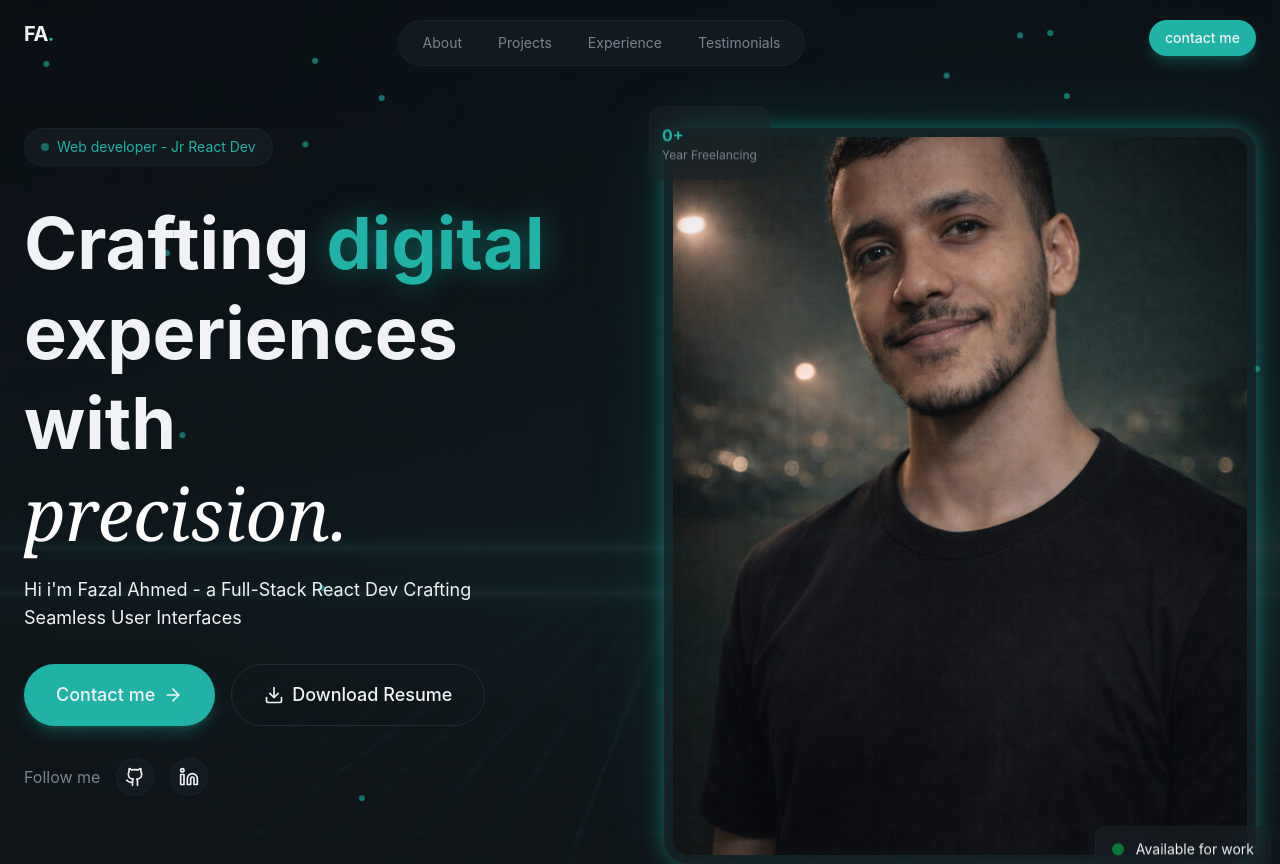
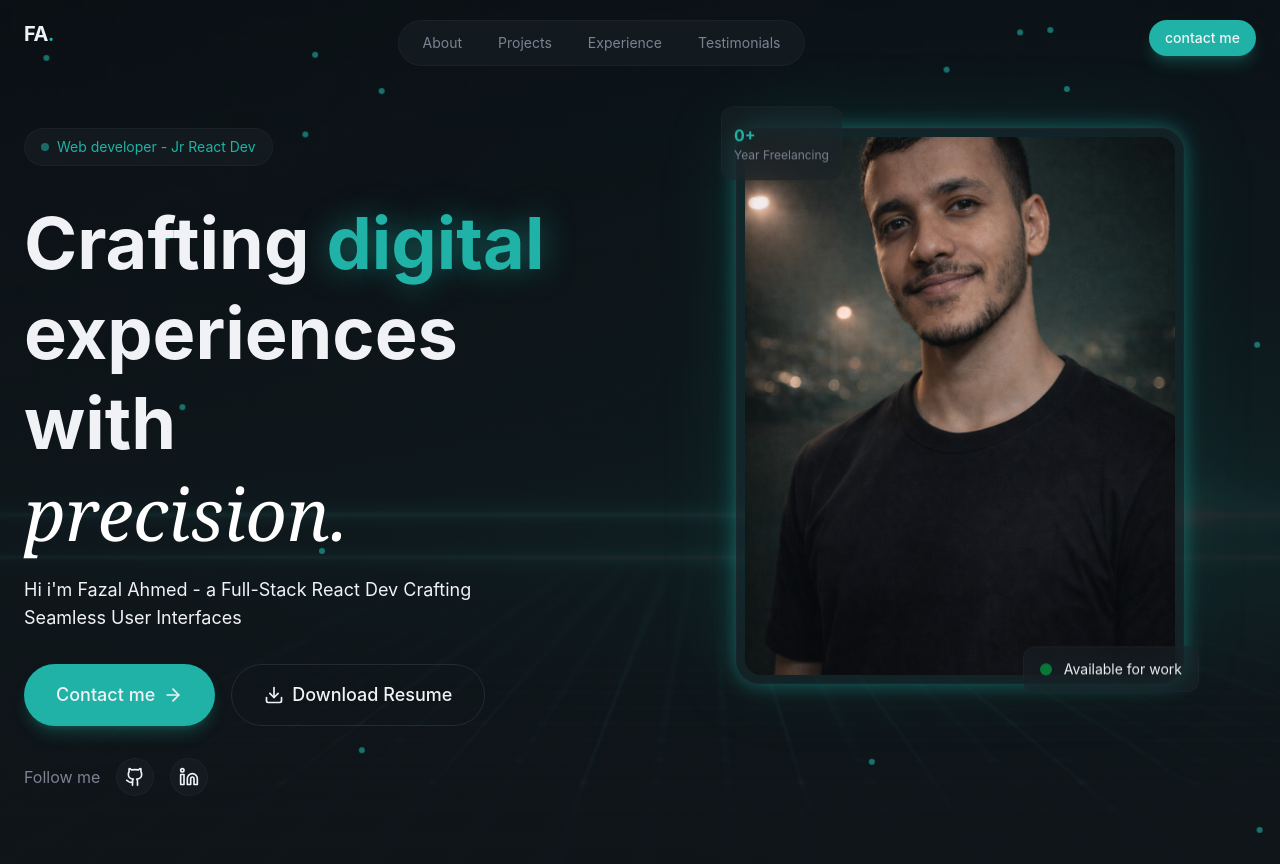
Before and after one commit to fazalahmed07/fazal-portforlio, a React (Vite) app: page / in a window 1280 px wide. Shown: the top 864 px of the page. Built offline with nearby package versions, Linux system fonts and the light colour scheme.

Commit message:
img size

```diff
--- a/src/sections/Hero.jsx
+++ b/src/sections/Hero.jsx
@@ -97,7 +97,7 @@ export const Hero=() => {
 
                    <div className='relative animate-fade-in animate-delay-300'>
                     {/*profile */}
-                    <div className='relative max-w-mid mx-auto'>
+                    <div className='relative max-w-md mx-auto'>
                         <div className='absolute inset-0 rounded-3xl bg-linear-to-br from-primary/30 to-primary/10 blur-2xl animate-pulse '/>
                         <div className='realtive glass rounded-3xl p-2 glow-border'>
                             <img src='/profile 2.png' alt='Fazal Ahmed ' className='w-full aspect-[4/5] object-cover rounded-2xl'
```
